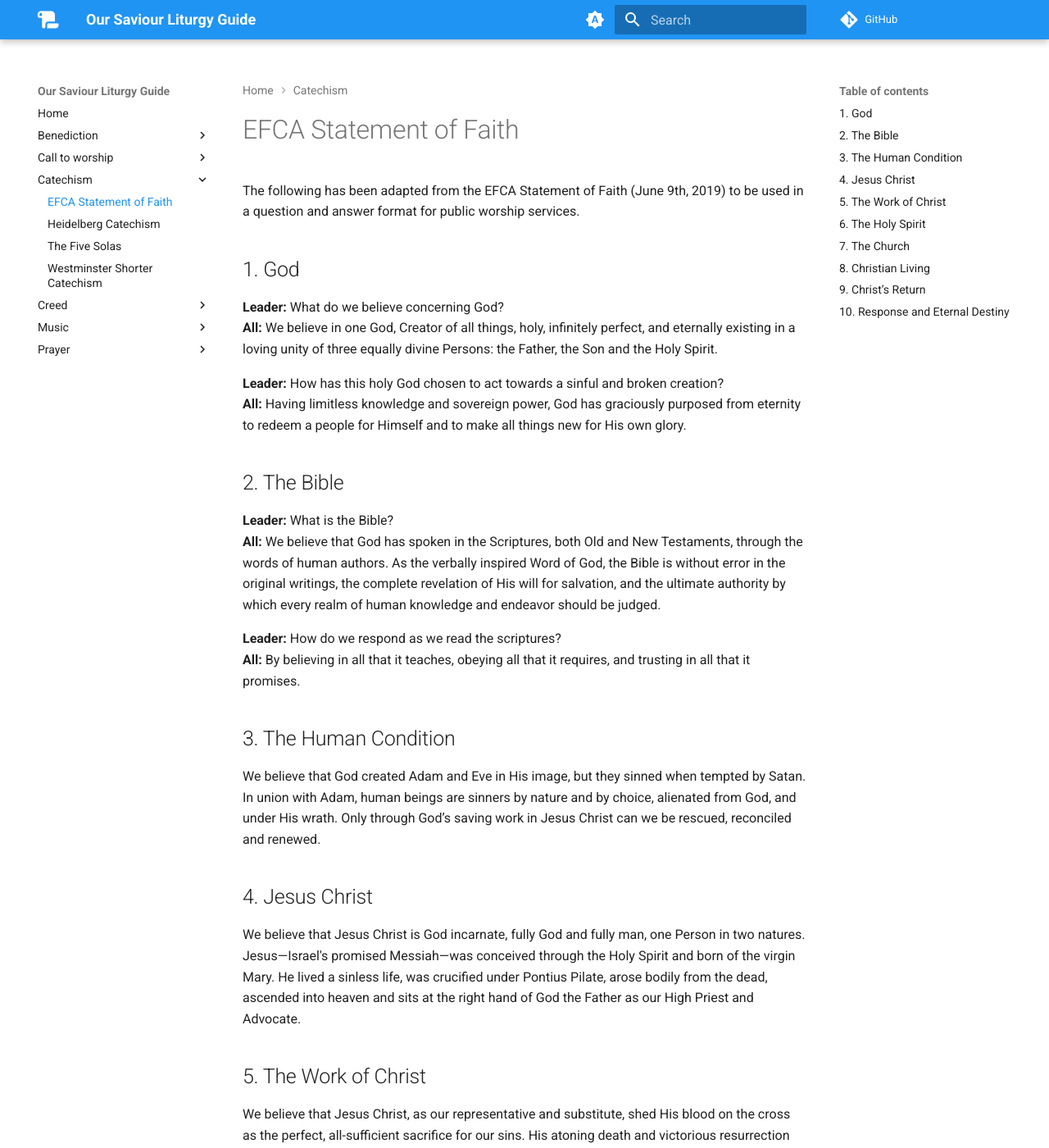
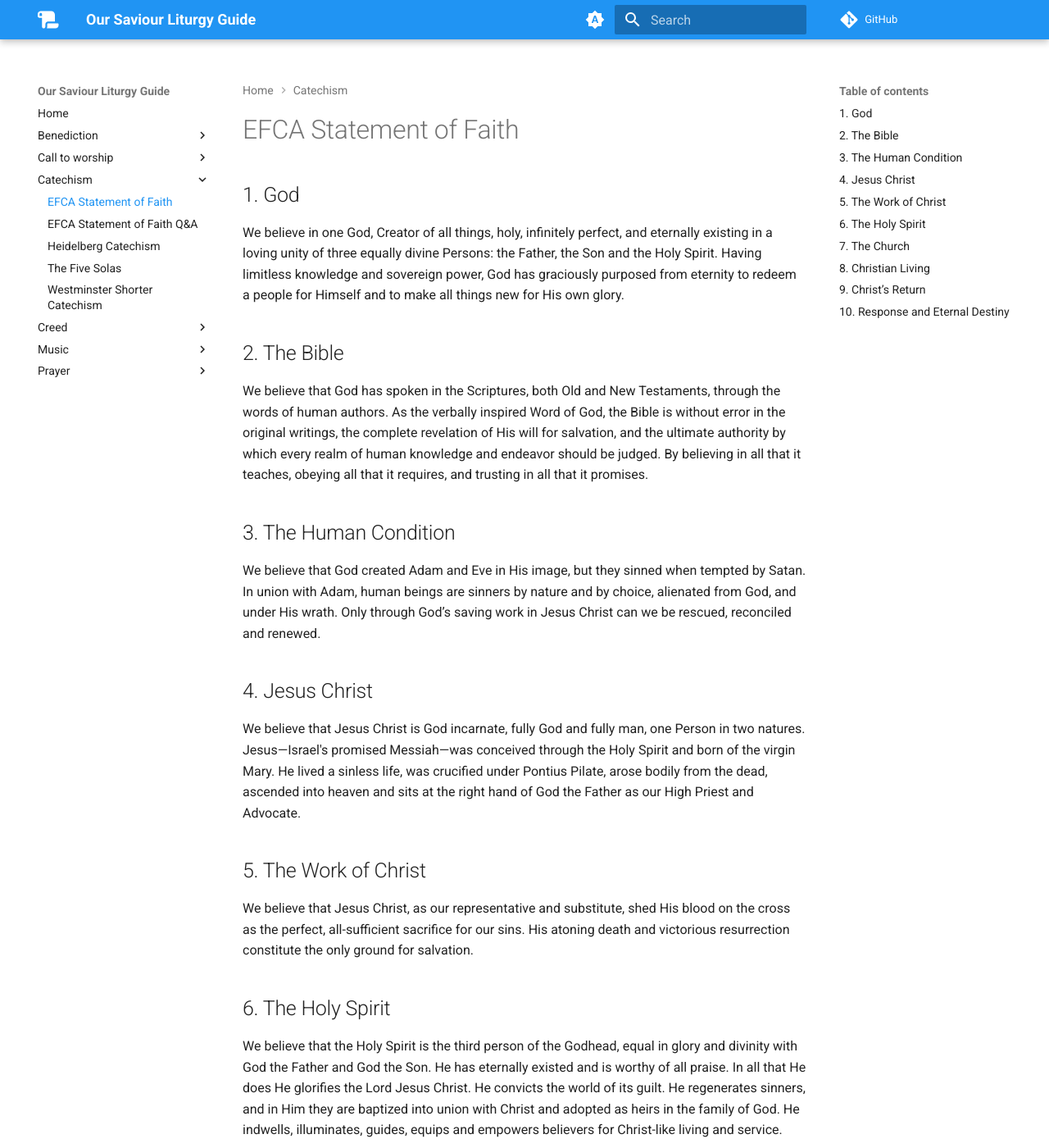
Before and after one commit to timschieck/catechism, an MkDocs documentation site: the page built from docs/catechism/efca-statement-of-Faith.md, in a window 1280 px wide and 1400 px high. Shown: the whole window at 82% size. Built offline with MkDocs 1.6.1 and Material for MkDocs 9.7.7, drawn with Linux system fonts in a browser that asks for light colours; comment, search, counter and statistics services are not loaded; some of the changed text lies outside the part shown.

Commit message:
Updated EFCA Sof and added Q&A version

```diff
--- a/docs/catechism/efca-statement-of-Faith.md
+++ b/docs/catechism/efca-statement-of-Faith.md
@@ -1,49 +1,32 @@
 ---
 title: EFCA Statement of Faith
 ---
-The following has been adapted from the EFCA Statement of Faith (June 9th, 2019) to be used in a question and answer format for public worship services.
-
 ## 1. God
-**Leader:** What do we believe concerning God?
-**All:** We believe in one God, Creator of all things, holy, infinitely perfect, and eternally existing in a loving unity of three equally divine Persons: the Father, the Son and the Holy Spirit.
-
-**Leader:** How has this holy God chosen to act towards a sinful and broken creation?
-**All:** Having limitless knowledge and sovereign power, God has graciously purposed from eternity to redeem a people for Himself and to make all things new for His own glory.
+We believe in one God, Creator of all things, holy, infinitely perfect, and eternally existing in a loving unity of three equally divine Persons: the Father, the Son and the Holy Spirit. Having limitless knowledge and sovereign power, God has graciously purposed from eternity to redeem a people for Himself and to make all things new for His own glory.
 
 ## 2. The Bible
-**Leader:** What is the Bible?
-**All:** We believe that God has spoken in the Scriptures, both Old and New Testaments, through the words of human authors. As the verbally inspired Word of God, the Bible is without error in the original writings, the complete revelation of His will for salvation, and the ultimate authority by which every realm of human knowledge and endeavor should be judged.
-
-**Leader:** How do we respond as we read the scriptures?
-**All:** By believing in all that it teaches, obeying all that it requires, and trusting in all that it promises.
+We believe that God has spoken in the Scriptures, both Old and New Testaments, through the words of human authors. As the verbally inspired Word of God, the Bible is without error in the original writings, the complete revelation of His will for salvation, and the ultimate authority by which every realm of human knowledge and endeavor should be judged. By believing in all that it teaches, obeying all that it requires, and trusting in all that it promises.
 
 ## 3. The Human Condition
 We believe that God created Adam and Eve in His image, but they sinned when tempted by Satan. In union with Adam, human beings are sinners by nature and by choice, alienated from God, and under His wrath. Only through God’s saving work in Jesus Christ can we be rescued, reconciled and renewed.
+
 ## 4. Jesus Christ
 We believe that Jesus Christ is God incarnate, fully God and fully man, one Person in two natures. Jesus—Israel's promised Messiah—was conceived through the Holy Spirit and born of the virgin Mary. He lived a sinless life, was crucified under Pontius Pilate, arose bodily from the dead, ascended into heaven and sits at the right hand of God the Father as our High Priest and Advocate.
+
 ## 5. The Work of Christ
 We believe that Jesus Christ, as our representative and substitute, shed His blood on the cross as the perfect, all-sufficient sacrifice for our sins. His atoning death and victorious resurrection constitute the only ground for salvation.
 
 ## 6. The Holy Spirit
-**Leader:** Who do we believe the Holy Spirit is?
-**All:** We believe that the Holy Spirit is the third person of the Godhead, equal in glory and divinity with God the Father and God the Son. He has eternally existed and is worthy of all praise.
-
-**Leader:** What is the ministry of the Holy Spirit?
-**All:** In all that He does He glorifies the Lord Jesus Christ. He convicts the world of its guilt. He regenerates sinners, and in Him they are baptized into union with Christ and adopted as heirs in the family of God.
-
-**Leader:** How does the Holy Spirit continue to work in the life of the Christian?
-**All:** He indwells, illuminates, guides, equips and empowers believers for Christ-like living and service.
+We believe that the Holy Spirit is the third person of the Godhead, equal in glory and divinity with God the Father and God the Son. He has eternally existed and is worthy of all praise. In all that He does He glorifies the Lord Jesus Christ. He convicts the world of its guilt. He regenerates sinners, and in Him they are baptized into union with Christ and adopted as heirs in the family of God. He indwells, illuminates, guides, equips and empowers believers for Christ-like living and service.
 
 ## 7. The Church
 We believe that the true church comprises all who have been justified by God's grace through faith alone in Christ alone. They are united by the Holy Spirit in the body of Christ, of which He is the Head. The true church is manifest in local churches, whose membership should be composed only of believers. The Lord Jesus mandated two ordinances, baptism and the Lord’s Supper, which visibly and tangibly express the gospel. Though they are not the means of salvation, when celebrated by the church in genuine faith, these ordinances confirm and nourish the believer.
+
 ## 8. Christian Living
-**Leader:** How are we to live in this present time as children of God who have been wholly forgiven of sin?
-**All:** We believe that God's justifying grace must not be separated from His sanctifying power and purpose. God commands us to love Him supremely and others sacrificially, and to live out our faith with care for one another, compassion toward the poor and justice for the oppressed.
-
-**Leader:** What are the works that God has prepared for us to do?
-**All:** With God’s Word, the Spirit’s power, and fervent prayer in Christ’s name, we are to combat the spiritual forces of evil. In obedience to Christ’s commission, we are to make disciples among all people, always bearing witness to the gospel in word and deed.
+We believe that God's justifying grace must not be separated from His sanctifying power and purpose. God commands us to love Him supremely and others sacrificially, and to live out our faith with care for one another, compassion toward the poor and justice for the oppressed. With God’s Word, the Spirit’s power, and fervent prayer in Christ’s name, we are to combat the spiritual forces of evil. In obedience to Christ’s commission, we are to make disciples among all people, always bearing witness to the gospel in word and deed.
 
 ## 9. Christ’s Return
 We believe in the personal, bodily and glorious return of our Lord Jesus Christ. The coming of Christ, at a time known only to God, demands constant expectancy and, as our blessed hope, motivates the believer to godly living, sacrificial service and energetic mission.
+
 ## 10. Response and Eternal Destiny
 We believe that God commands everyone everywhere to believe the gospel by turning to Him in repentance and receiving the Lord Jesus Christ. We believe that God will raise the dead bodily and judge the world, assigning the unbeliever to condemnation and eternal conscious punishment and the believer to eternal blessedness and joy with the Lord in the new heaven and the new earth, to the praise of His glorious grace. Amen.
```
Also changed, not shown: docs/catechism/efca-statement-of-faith-q-and-a.md (added, +49 -0 lines).
